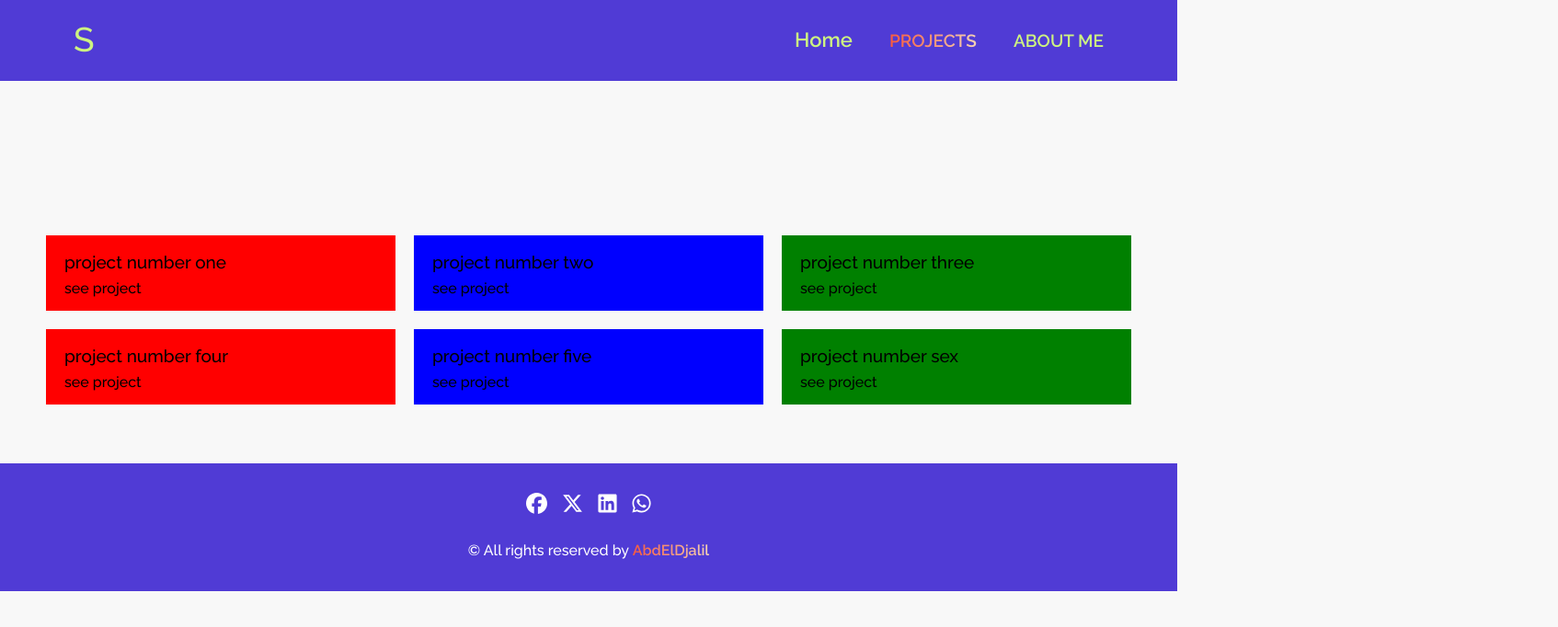
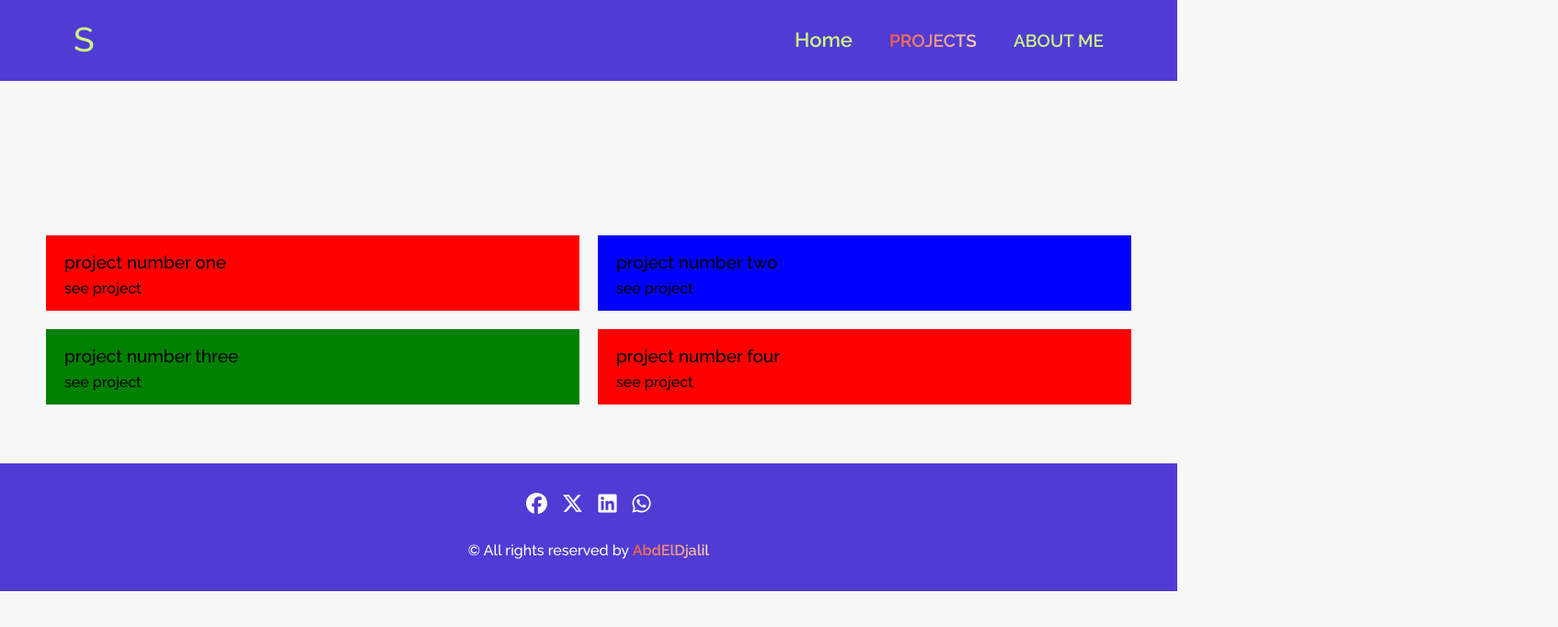
Before and after one commit to AbdEDjalilSaf/PortflioME, a React (Vite) app: page /Projects in a window 1280 px wide. Shown: the top 682 px of the page at 92% size, 1694 px wide, since content can reach past the window. Built offline with nearby package versions, Linux system fonts and the light colour scheme.

Commit message:
first two version

```diff
--- a/src/Projects.jsx
+++ b/src/Projects.jsx
@@ -35,7 +35,7 @@
         </div>
 
 <div className='App mt-64 mb-16 flex '>
-<div className=' grid grid-cols-1 xl:gap-5 md:grid-cols-2 lg:grid-cols-3  w-full'>
+<div className=' grid grid-cols-1 xl:gap-5 md:grid-cols-2   w-full'>
   <div className='bg-red-500'>
     <div className='image'>
 
@@ -45,6 +45,7 @@
 <a className=''>see project</a>
     </div>
   </div>
+
 
   <div className='bg-blue-500'>
     <div className='image '>
@@ -56,6 +57,7 @@
     </div>
   </div>
 
+
   <div className='bg-green-500'>
     <div className='image'>
 
@@ -65,6 +67,7 @@
 <a>see project</a>
     </div>
   </div>
+
 
   <div className='bg-red-500'>
     <div className='image'>
@@ -76,25 +79,7 @@
     </div>
   </div>
 
-  <div className='bg-blue-500'>
-    <div className='image'>
 
-    </div>
-    <div className='text py-3 px-5'>
-<h3>project number five</h3>
-<a>see project</a>
-    </div>
-  </div>
-
-  <div className='bg-green-500'>
-    <div className='image'>
-
-    </div>
-    <div className='text py-3 px-5'>
-<h3>project number sex</h3>
-<a>see project</a>
-    </div>
-  </div>
 
 </div>
 
```
